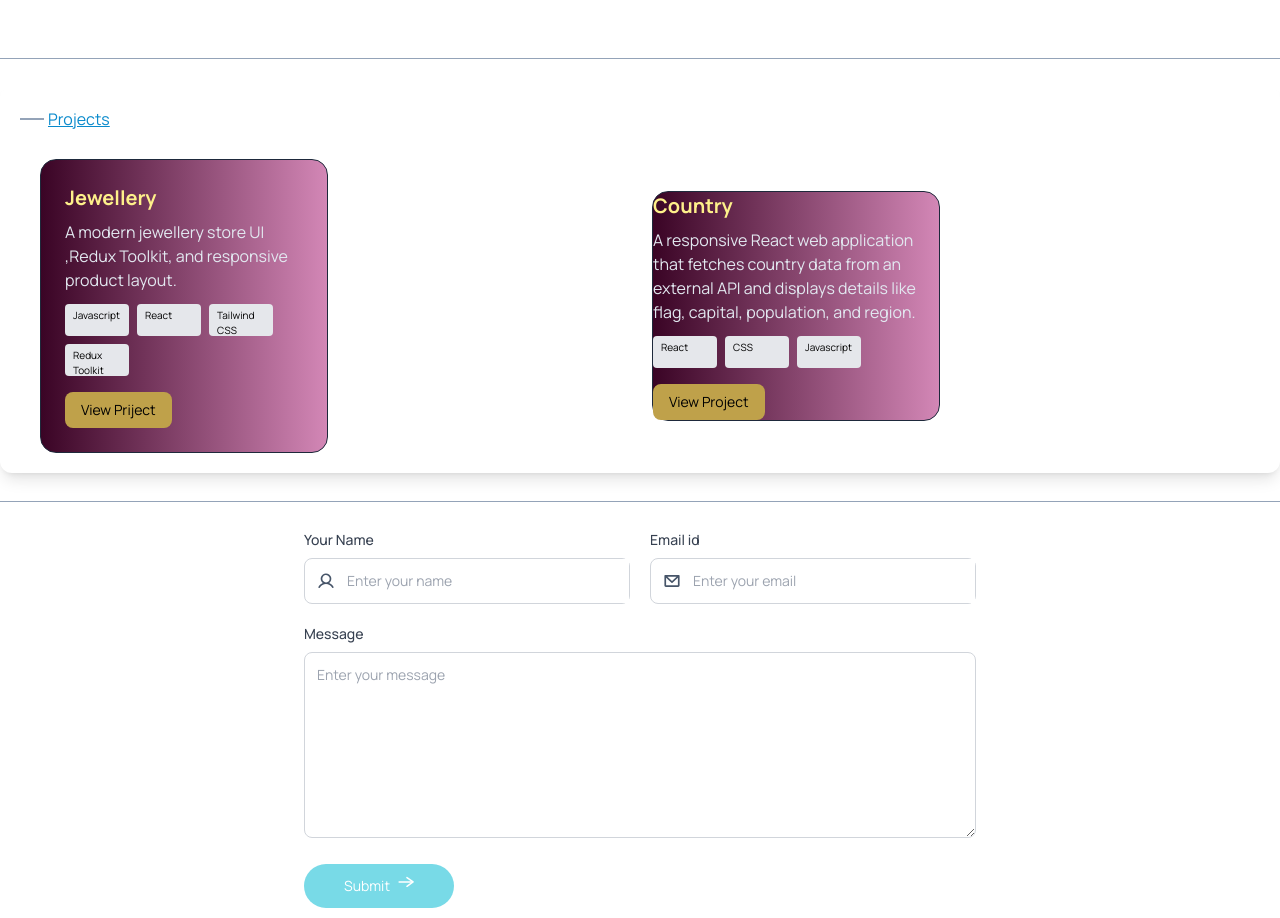
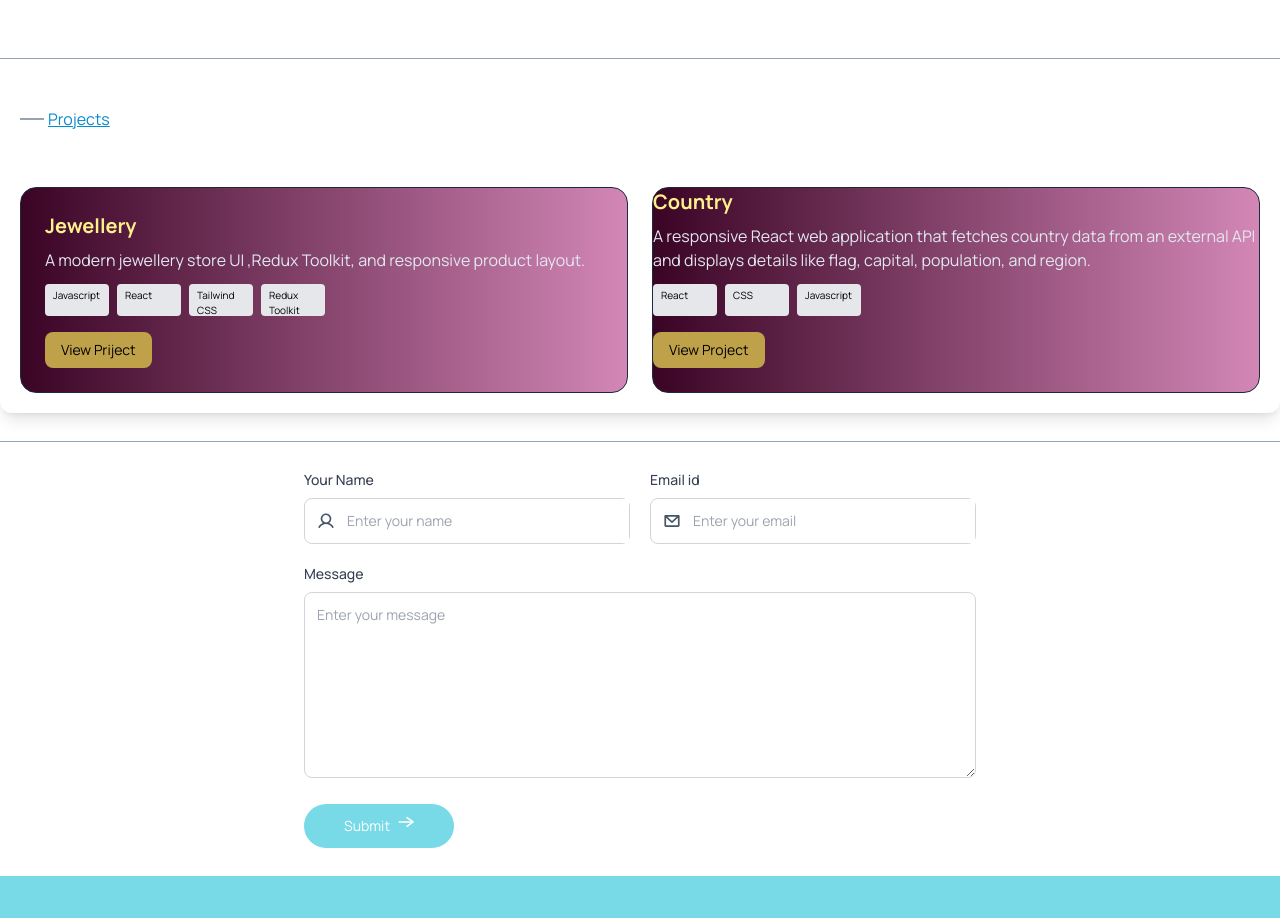
Before and after one commit to jinalp2002/Portfolio, a React (Vite) app: page / in a window 1280 px wide. Shown: the part 1580-2498 px from the top of the page. Built offline with nearby package versions, Linux system fonts and the light colour scheme.

Commit message:
Portfolio

```diff
--- a/src/Component/Projects.tsx
+++ b/src/Component/Projects.tsx
@@ -9,10 +9,10 @@ const Projects = () => {
                     <p className="dark:text-yellow-300 text-[#098acc] underline">Projects</p>
 
                 </div>
-                <div className="grid sm:grid-cols-2 justify-center items-center gap-6 ">
+                <div className="grid grid-cols-1 md:grid-cols-2 gap-6 mt-7 ">
 
                     {/* Project 1 */}
-                    <div className="dark:bg-[#0b0f1a] border border-slate-800 rounded-2xl p-6  bg-gradient-to-r from-[#3a0425] to-[#d387b6] dark:bg-gradient-to-r dark:from-[#314755] dark:to-[#26a0da] mt-7 w-72 ml-5">
+                    <div className="dark:bg-[#0b0f1a] border border-slate-800 rounded-2xl p-6  bg-gradient-to-r from-[#3a0425] to-[#d387b6] dark:bg-gradient-to-r dark:from-[#314755] dark:to-[#26a0da] mt-7">
 
                         <h2 className="text-xl font-bold  dark:text-white text-yellow-200">
                             Jewellery
@@ -50,7 +50,7 @@ const Projects = () => {
                     </div>
 
                     {/* Project 2 */}
-                    <div className="dark:bg-[#0b0f1a] border border-slate-800 rounded-2xl  bg-gradient-to-r from-[#3a0425] to-[#d387b6] dark:bg-gradient-to-r dark:from-[#314755] dark:to-[#26a0da] mt-7 w-72">
+                    <div className="dark:bg-[#0b0f1a] border border-slate-800 rounded-2xl  bg-gradient-to-r from-[#3a0425] to-[#d387b6] dark:bg-gradient-to-r dark:from-[#314755] dark:to-[#26a0da] mt-7 ">
 
                         <h2 className="text-xl font-bold  dark:text-white text-yellow-200">
                             Country
```
